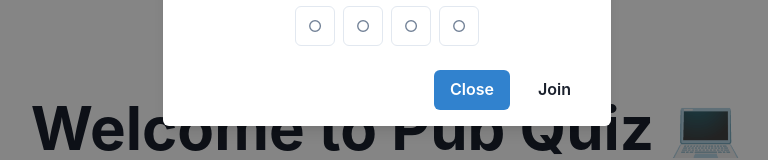
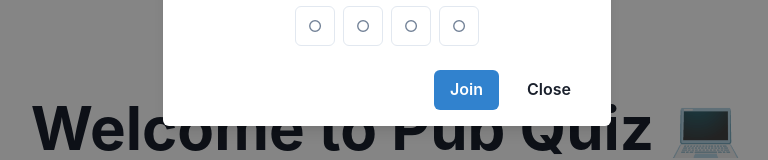
Before and after one commit to elijahmg/Pub-Quiz-App, a Next.js app: page / in a window 1280 px wide. Both pictures are taken after a click on the button "Join!". Shown: the part 184-344 px from the top of the page, without its empty margins (253-1021 px from the left). Built offline with nearby package versions, Linux system fonts and the light colour scheme.

Commit message:
fix: button orders

```diff
--- a/pages/index.tsx
+++ b/pages/index.tsx
@@ -62,10 +62,10 @@ export default function Home() {
                 mr={3}
                 onClick={() => changeModalStatus(false)}
               >
-                Close
+                Join
               </Button>
               <Button onClick={() => changeModalStatus(false)} variant="ghost">
-                Join
+                Close
               </Button>
             </ModalFooter>
           </ModalContent>
```
